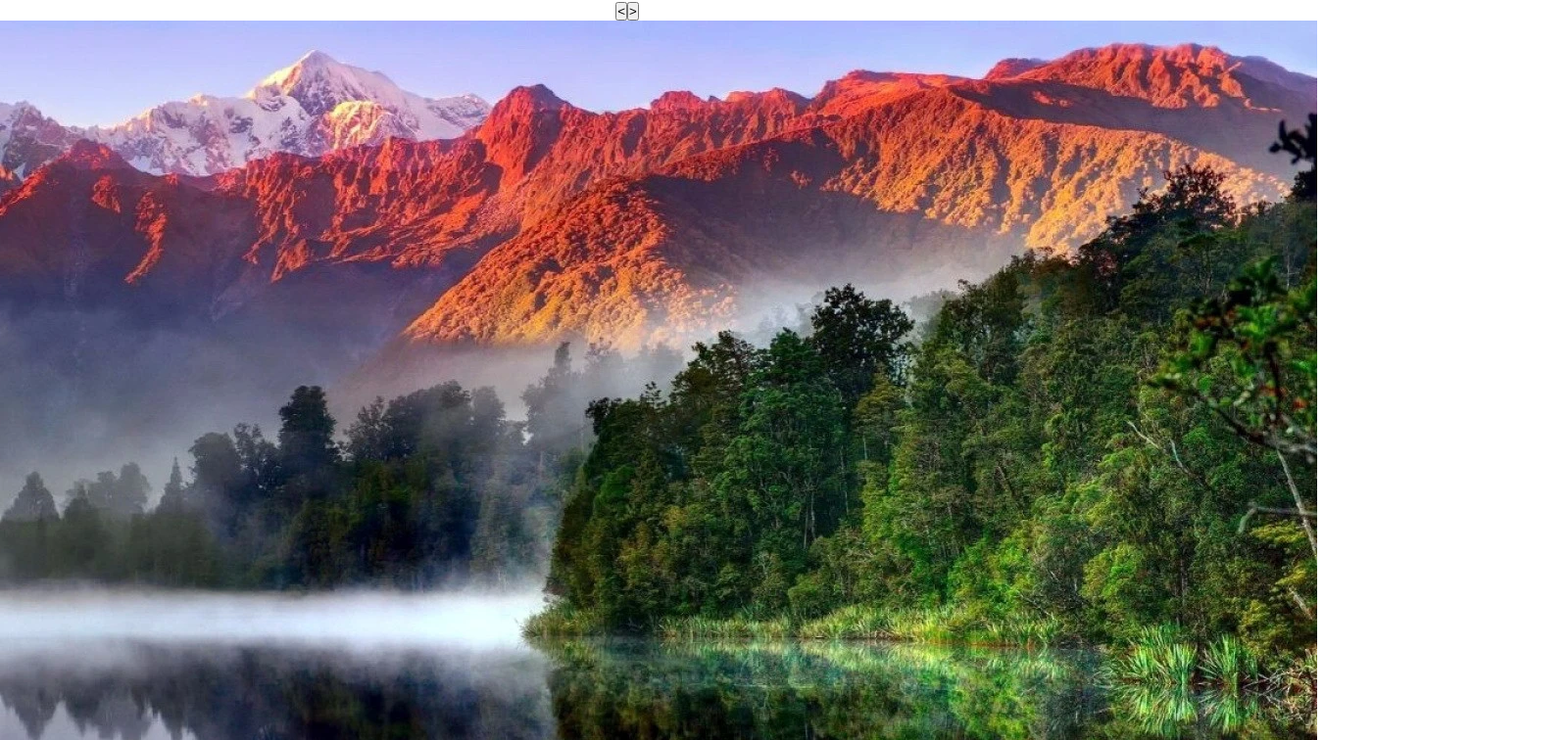
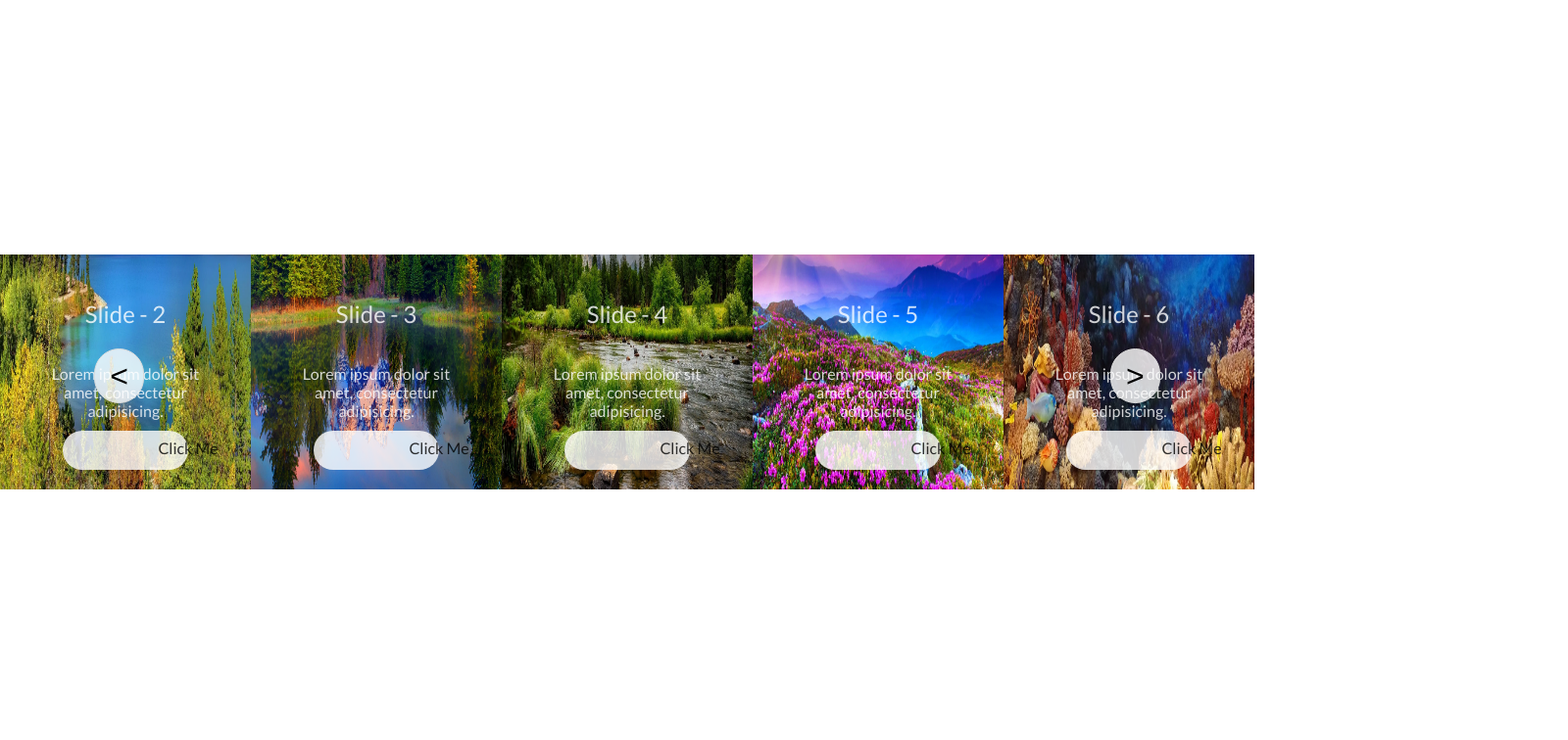
Before and after one commit to sokol-programmer-developer/react-slider-4, a React (Create React App) app: page / in a window 1280 px wide. Shown: the top 756 px of the page at 98% size, 1600 px wide, since content can reach past the window. Built offline with nearby package versions, Linux system fonts and the light colour scheme.

Commit message:
Update Style.css

```diff
--- a/src/component/Style.css
+++ b/src/component/Style.css
@@ -0,0 +1,205 @@
+
+
+@import url('https://fonts.googleapis.com/css2?family=Lato:ital,wght@0,100;0,300;0,400;0,700;0,900;1,100;1,300;1,400;1,700;1,900&display=swap');
+
+*,*::before,*::after{ padding: 0;  margin: 0;  box-sizing: border-box; user-select: none}
+
+.carousel_section,
+.carousel_container,
+.carousel_wrapper,
+.carousel_content_wrapper,
+.carousel_content,
+.carousel_content > *,
+.carousel_arrow,
+.left_arrow,
+.right_arrow,
+.slider_section,
+.slider_pic,
+.slider_content,
+.slider_text,
+.slider_h2,
+.slider_h3{
+    padding: 0;
+    margin: 0;
+    box-sizing: border-box;
+    display: grid;
+    position: relative;
+    align-content: center;
+    align-items: center;
+    justify-content: center;
+    justify-items: center;
+    text-align: center;
+}
+
+.carousel_section{
+    width: 100vw;
+    height: 100vh;
+    top: 5vh;
+}
+
+.carousel_container,
+.carousel_wrapper{
+    width: 100vw;
+    height: 50vh;
+}
+
+
+.carousel_content_wrapper {
+    width: 100vw;
+    height: 50vh;
+
+}
+
+
+.carousel_content_wrapper {
+    overflow: hidden;
+
+}
+
+.carousel_content {
+    grid-template-columns: repeat(10,1fr);
+    width: 200vw;
+    height: 50vh;
+    left: 50vw;
+    transition: all 250ms linear;
+}
+
+
+.carousel_content::-webkit-scrollbar, .carousel_content::-webkit-scrollbar {
+    display: none;
+}
+
+.carousel_content > * {
+    width: 50vw;
+    height: 50vh;
+
+}
+
+.carousel-content.show-1 > * {
+    width: calc(100vw / 1);
+}
+
+.carousel-content.show-2 > * {
+    width: calc(100vw / 2);
+}
+
+.carousel-content.show-3 > * {
+    width: calc(100vw / 3);
+}
+
+.carousel-content.show-4 > * {
+    width: calc(100vw / 4);
+}
+
+.carousel-content.show-5 > * {
+    width: calc(100vw / 5);
+}
+
+
+.carousel_arrow{
+
+    width: 90vw;
+    height: 5vh;
+    top: 25vh;
+    background-color: green;
+}
+
+.left_arrow, .right_arrow {
+    position: absolute;
+    width: 4vw;
+    height: 7vh;
+    bottom: 2.5vh;
+
+    font-size: 4vh;
+
+    z-index: 1;
+    transform: translateY(-50%);
+    border-radius: 5vh;
+    background-color: rgba(255,255,255,0.8);
+    border: 0.1vh solid #ddd;
+}
+
+.left_arrow { left: 2.5vw; }
+
+.right_arrow { right: 2.5vw;}
+
+.left_arrow:hover,
+.right_arrow:hover{
+    background-color: rgba(0,0,0,0.5);
+    color: rgba(255,255,255,0.8);
+}
+
+.left_arrow:active,
+.right_arrow:active{
+    color: #ffa500;
+}
+
+.slider_section{
+    width: 20vw;
+    height: 50vh;
+}
+
+.slider_pic{
+    width: 20vw;
+    height: 50vh;
+}
+
+.slider_content{
+    width: 15vw;
+    height: 40vh;
+    bottom: 35vh;
+}
+
+.slider_text{
+    width: 15vw;
+    height: 20vh;
+}
+
+.slider_h2{
+    width: 15vw;
+    height: 10vh;
+    font-size: 3vh;
+    font-weight: 400;
+    font-family: 'Lato', sans-serif;
+    color: rgba(255,255,255,0.8);
+}
+
+.slider_h3{
+    width: 15vw;
+    height: 10vh;
+    font-size: 2vh;
+    font-weight: 400;
+    font-family: 'Lato', sans-serif;
+    color: rgba(255,255,255,0.8);
+}
+
+
+.slider_button{
+    width: 10vw;
+    height: 5vh;
+    background-color:  rgba(255,255,255,0.8);
+    cursor: pointer;
+    border: none;
+    border-radius: 5vh;
+}
+
+.slider_button_h2{
+    width: 20vw;
+    height: 3vh;
+    font-size: 2vh;
+    font-weight: 400;
+    font-family: 'Lato', sans-serif;
+    color: rgba(0,0,0,0.8);
+}
+
+.slider_button:hover{
+    background-color:  rgba(0,0,0,0.6);
+}
+
+.slider_button:hover .slider_button_h2{
+    color: rgba(255,255,255,0.8);
+}
+
+.slider_button:active .slider_button_h2{
+    color: #ffa500;
+}
```
